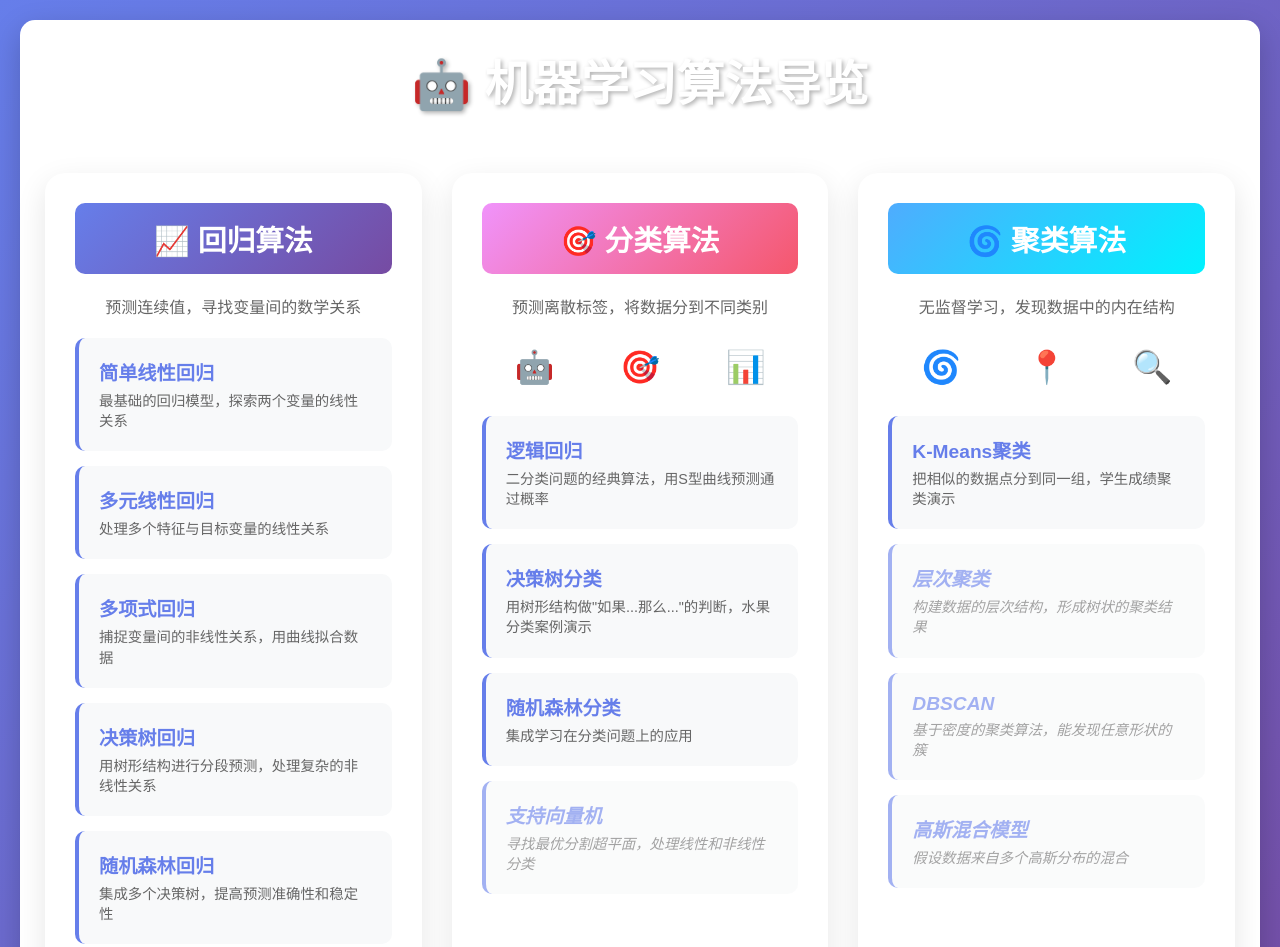
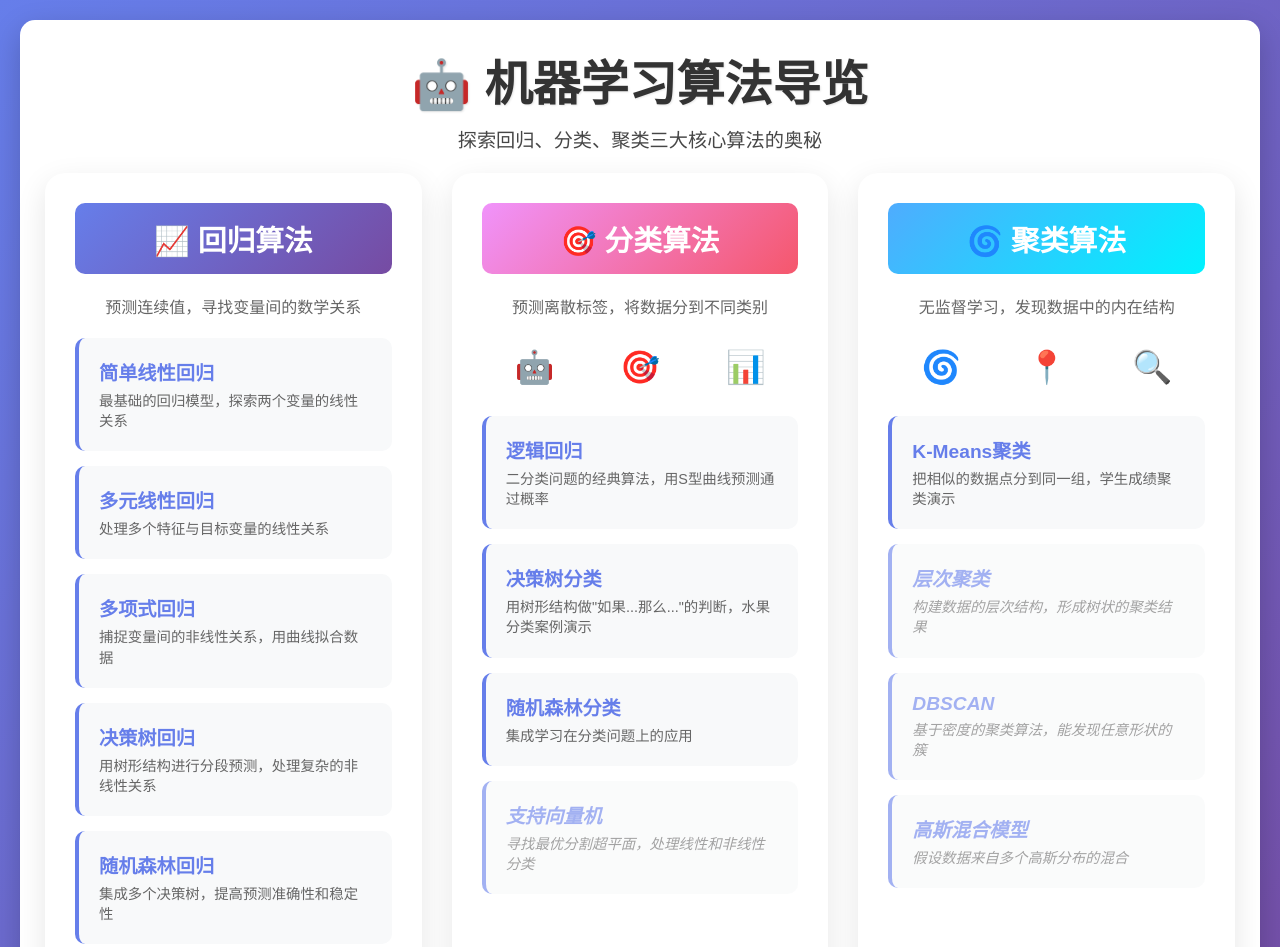
Before and after one commit to nkiuhnd/machine-learning-tutorial, a plain HTML site: page machine-learning/machine-learning-index.html in a window 1280 px wide. Shown: the top 947 px of the page. Drawn offline with Linux system fonts and the light colour scheme.

Commit message:
微小纠正
日期纠正，颜色纠正

```diff
--- a/machine-learning/machine-learning-index.html
+++ b/machine-learning/machine-learning-index.html
@@ -20,13 +20,13 @@
         }
 
         .header {
-            color: white;
+            color: #333;
         }
 
         .header h1 {
             font-size: 3em;
             margin-bottom: 10px;
-            text-shadow: 2px 2px 4px rgba(0,0,0,0.3);
+            text-shadow: 1px 1px 2px rgba(0,0,0,0.1);
         }
 
         .algorithm-grid {
```
Also changed, not shown: index.html (+1 -1 lines).
